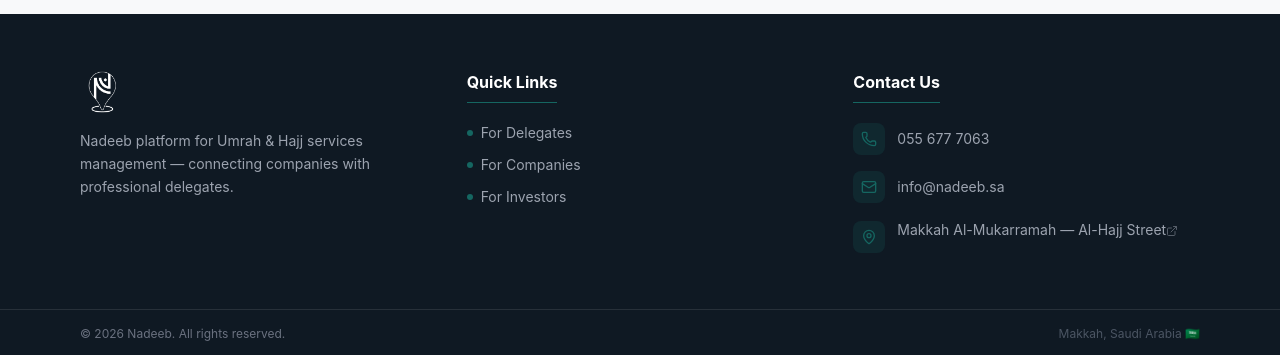
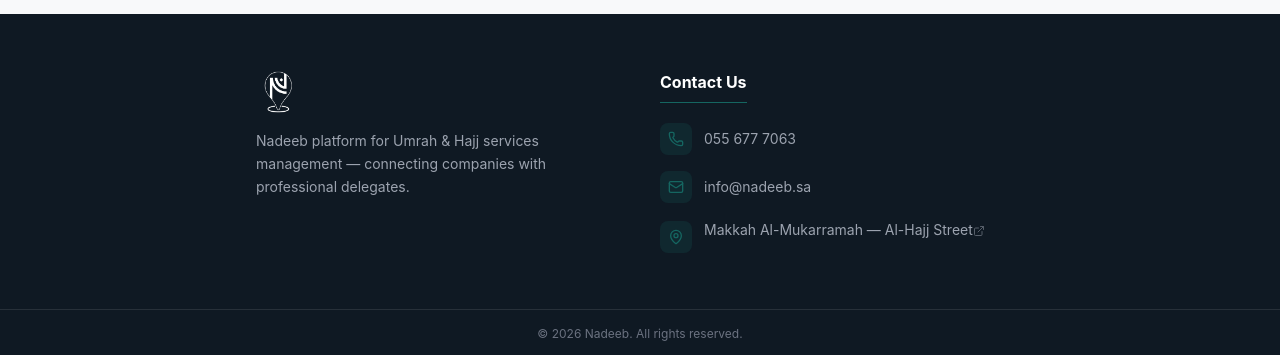
Before and after one commit to nadeeb-sa/nadeeb-market, a Next.js app: page /en/delegates in a window 1280 px wide. Shown: the part 2037-2392 px from the top of the page. Built offline with nearby package versions, Linux system fonts and the light colour scheme; no server answers.

Commit message:
ui: simplify footer — remove quick links + country bottom text

```diff
--- a/components/shared/Footer.tsx
+++ b/components/shared/Footer.tsx
@@ -16,7 +16,7 @@
     <footer className="bg-[#0f1923] text-white">
       {/* Main Footer */}
       <div className="max-w-6xl mx-auto px-4 py-14">
-        <div className={`grid grid-cols-1 md:grid-cols-3 gap-10 ${isAr ? "text-right" : "text-left"}`}>
+        <div className={`grid grid-cols-1 md:grid-cols-2 gap-10 max-w-3xl mx-auto w-full ${isAr ? "text-right" : "text-left"}`}>
 
           {/* Brand Column */}
           <div className="flex flex-col gap-4">
@@ -34,39 +34,6 @@
                 ? "منصة نديب لإدارة خدمات العمرة والحج — تربط الشركات بالمناديب المحترفين."
                 : "Nadeeb platform for Umrah & Hajj services management — connecting companies with professional delegates."}
             </p>
-          </div>
-
-          {/* Quick Links */}
-          <div>
-            <h3 className="text-white font-bold text-base mb-5 border-b border-[#156661] pb-2 inline-block">
-              {isAr ? "روابط سريعة" : "Quick Links"}
-            </h3>
-            <ul className="flex flex-col gap-3">
-              {[
-                {
-                  label: isAr ? "للمناديب" : "For Delegates",
-                  href: `/${locale}/delegates`,
-                },
-                {
-                  label: isAr ? "للشركات" : "For Companies",
-                  href: `/${locale}/companies`,
-                },
-                {
-                  label: isAr ? "للمستثمرين" : "For Investors",
-                  href: `/${locale}/investors`,
-                },
-              ].map((link) => (
-                <li key={link.href}>
-                  <Link
-                    href={link.href}
-                    className="text-gray-400 hover:text-[#c0973b] transition-colors text-sm flex items-center gap-2"
-                  >
-                    <span className="w-1.5 h-1.5 rounded-full bg-[#156661] inline-block" />
-                    {link.label}
-                  </Link>
-                </li>
-              ))}
-            </ul>
           </div>
 
           {/* Contact Info */}
@@ -128,12 +95,9 @@
 
       {/* Bottom Bar */}
       <div className="border-t border-white/10">
-        <div className="max-w-6xl mx-auto px-4 py-4 flex flex-col sm:flex-row items-center justify-between gap-2">
+        <div className="max-w-6xl mx-auto px-4 py-4 flex items-center justify-center">
           <p className="text-gray-500 text-xs">
             {t("copyright")}
-          </p>
-          <p className="text-gray-600 text-xs">
-            {isAr ? "مكة المكرمة، المملكة العربية السعودية 🇸🇦" : "Makkah, Saudi Arabia 🇸🇦"}
           </p>
         </div>
       </div>
```
